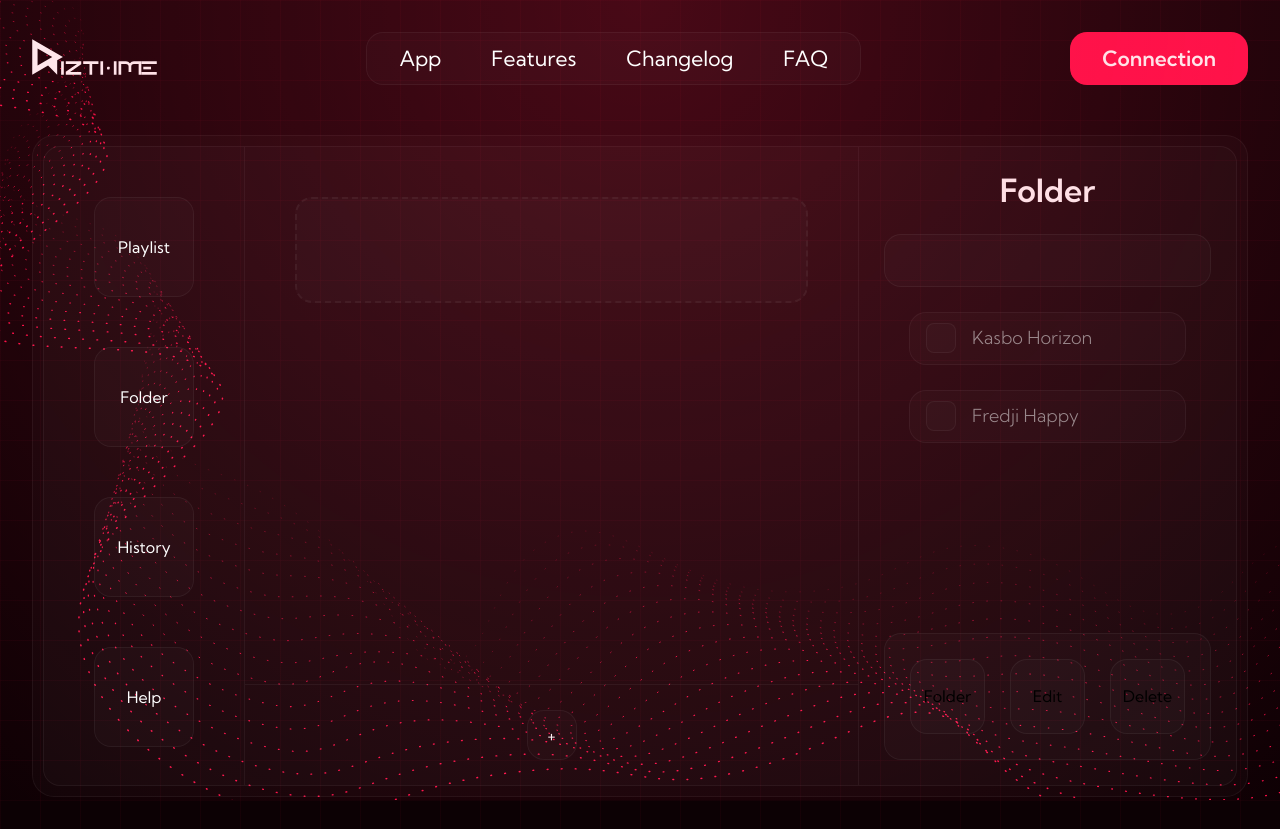
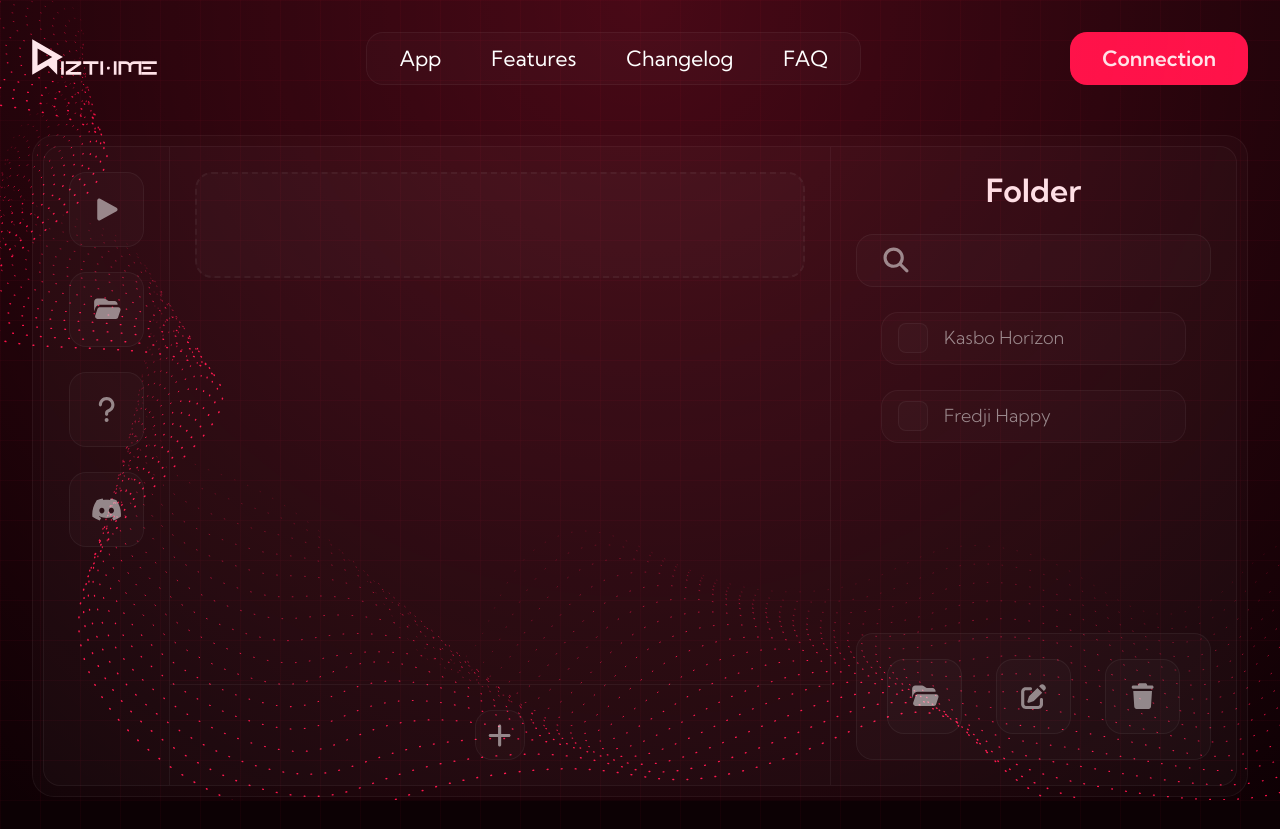
Before and after one commit to Tarborar/Rizthme, a React (Vite) app: page /app in a window 1280 px wide. Built offline with nearby package versions, Linux system fonts and the light colour scheme.

Commit message:
Icon & composant app menu gauche

```diff
--- /dev/null
+++ b/src/Components/AppNavigation.jsx
@@ -0,0 +1,29 @@
+import { FontAwesomeIcon } from '@fortawesome/react-fontawesome';
+
+import { faPlay } from '@fortawesome/free-solid-svg-icons';
+import { faFolderOpen } from '@fortawesome/free-solid-svg-icons';
+import { faQuestion } from '@fortawesome/free-solid-svg-icons';
+import { faDiscord } from '@fortawesome/free-brands-svg-icons';
+
+function AppNavigation( {setAppMenu} ){
+    return(
+        <nav className="app__menu">
+            <ul className="vertical smallGap">
+                <li className='app__menuButton glass center' onClick={() => setAppMenu('playlist')}>
+                    <FontAwesomeIcon icon={faPlay} className='app__icon'/>
+                </li>
+                <li className='app__menuButton glass center' onClick={() => setAppMenu('folder')}>
+                    <FontAwesomeIcon icon={faFolderOpen} className='app__icon'/>
+                </li>
+                <li className='app__menuButton glass center' onClick={() => setAppMenu('help')}>
+                    <FontAwesomeIcon icon={faQuestion} className='app__icon'/>
+                </li>
+                <li className='app__menuButton glass center' onClick={() => setAppMenu('discord')}>
+                    <FontAwesomeIcon icon={faDiscord} className='app__icon'/>
+                </li>
+            </ul>
+        </nav>
+    )
+}
+
+export default AppNavigation
--- a/src/Pages/App.jsx
+++ b/src/Pages/App.jsx
@@ -1,9 +1,30 @@
+//Data
 import { playlist } from "../datas/playlist"
 
+//Composants
+import AppNavigation from "../components/AppNavigation";
+
+//Hook
 import { useState } from 'react';
+
+//CSS
 import '../Styles/pages/App.scss'
 
+//Icon
+import { FontAwesomeIcon } from '@fortawesome/react-fontawesome';
+import { faShuffle } from '@fortawesome/free-solid-svg-icons'
+import { faPlay } from '@fortawesome/free-solid-svg-icons';
+import { faFolderOpen } from '@fortawesome/free-solid-svg-icons';
+import { faQuestion } from '@fortawesome/free-solid-svg-icons';
+import { faDiscord } from '@fortawesome/free-brands-svg-icons';
+import { faPause } from '@fortawesome/free-solid-svg-icons';
+import { faPlus } from '@fortawesome/free-solid-svg-icons';
+import { faPenToSquare } from '@fortawesome/free-solid-svg-icons';
+import { faTrash } from '@fortawesome/free-solid-svg-icons';
+import { faMagnifyingGlass } from '@fortawesome/free-solid-svg-icons';
+
 function App() {
+    //useState
     const [appMenu, setAppMenu] = useState('playlist'); //affichage menu central
     const [audioUrl, setAudioUrl] = useState(null); //url local du fichier audio
     const [queue, setQueue] = useState([]); //playlist en attente de jouer
@@ -13,20 +34,20 @@ function App() {
     //Affichage de la page centrale de l'application
     switch(appMenu){
         case 'playlist':
-            // console.log(appMenu);
+            console.log(appMenu);
             break;
         case 'folder':
-            // console.log(appMenu);
-            break;
-        case 'history':
-            // console.log(appMenu);
+            console.log(appMenu);
             break;
         case 'help':
-            // console.log(appMenu);
+            console.log(appMenu);
+            break;
+        case 'discord':
+            console.log(appMenu);
             break;
     }
 
-    //Ajoute à la playlist[] le fichier sélectionné
+    //Ajoute à la playlist[] le fichier ajouté
     function upload(e){
         const file = e.target.files[0];
         const url = URL.createObjectURL(file)
@@ -62,16 +83,9 @@ function App() {
 
     return (
     <div className="appDesign glass">
-        <div  className="app horizontal glass">
+        <div className="app horizontal glass">
             {/*#########-- Menu Gauche --######### */}
-            <nav className="app__menu">
-                <ul className="vertical gap">
-                    <li className='app__menuButton glass center' onClick={() => setAppMenu('playlist')}>Playlist</li>
-                    <li className='app__menuButton glass center' onClick={() => setAppMenu('folder')}>Folder</li>
-                    <li className='app__menuButton glass center' onClick={() => setAppMenu('history')}>History</li>
-                    <li className='app__menuButton glass center' onClick={() => setAppMenu('help')}>Help</li>
-                </ul>
-            </nav>
+            <AppNavigation setAppMenu={setAppMenu}/>
             {/*#########-- Main Central --######### */}
             <div className="app__main vertical">
                 <div className="app__playlist vertical smallGap center">
@@ -85,7 +99,7 @@ function App() {
                 <div className="app__add">
                     <label htmlFor="app__inputFile" className="app__addButton glass center">
                         <input id='app__inputFile' type='file' accept='.mp3,audio/*' onChange={upload}/>
-                        +
+                        <FontAwesomeIcon icon={faPlus} className='app__icon'/>
                     </label>
                 </div>
             </div>
@@ -93,7 +107,10 @@ function App() {
             <div className="app__folder vertical">
                 <div className='vertical smallGap'>
                     <div className="app__folderTitle center">Folder</div>
-                    <input type="text" className='glass buttonPadding buttonText' />
+                    <div className="app__folderInput">
+                        <input type="text" className='glass buttonPadding buttonText app__folderInputText' />
+                        <FontAwesomeIcon icon={faMagnifyingGlass} className='app__icon app__folderInputIcon'/>
+                    </div>
                     <div className="app__folderList vertical smallGap">
                         {playlist.map((audio) =>(
                             <div key={audio.id}>
@@ -106,9 +123,15 @@ function App() {
                     </div>
                 </div>
                 <div className="app__edit glass horizontal">
-                    <button className='app__editButton glass center'>Folder</button>
-                    <button className='app__editButton glass center'>Edit</button>
-                    <button className='app__editButton glass center'>Delete</button>
+                    <button className='app__editButton glass center'>
+                        <FontAwesomeIcon icon={faFolderOpen} className='app__icon'/>
+                    </button>
+                    <button className='app__editButton glass center'>
+                        <FontAwesomeIcon icon={faPenToSquare} className='app__icon'/>
+                    </button>
+                    <button className='app__editButton glass center'>
+                        <FontAwesomeIcon icon={faTrash} className='app__icon'/>
+                    </button>
                 </div>
             </div>
         </div>
--- a/src/Styles/Pages/App.scss
+++ b/src/Styles/Pages/App.scss
@@ -13,15 +13,21 @@
 
 }
 
+.app__icon{
+    font-size: 25px;
+    opacity: 0.5;
+    color: white;
+}
+
 //#########-- Menu Gauche --#########
 .app__menu{
     border-right: solid 1px rgba($color: white, $alpha: 0.05);
-    padding: 50px;
+    padding: 25px;
 }
 
 .app__menuButton{
-    width: 100px;
-    height: 100px;
+    width: 75px;
+    height: 75px;
     border-radius: $border-radius;
 }
 
@@ -32,7 +38,7 @@
 }
 
 .app__playlist{
-    padding: 50px;
+    padding: 25px;
     width: 100%;
 }
 
@@ -72,6 +78,21 @@ input[type="file"] {
     font-weight: 600;
 }
 
+.app__folderInput{
+    position: relative;
+}
+
+.app__folderInputText{
+    padding-left: 64px !important;
+}
+
+.app__folderInputIcon{
+    position: absolute;
+    left: 40px;
+    top: 50%;
+    transform: translate(-50%, -50%);
+}
+
 .app__folderList{
     padding: 0 25px;
 }
```
Also changed, not shown: src/Components/AppAddingFile.jsx (added, +9 -0 lines), src/Components/AppFolder.jsx (added, +9 -0 lines), src/Components/AppQueue.jsx (added, +9 -0 lines).
